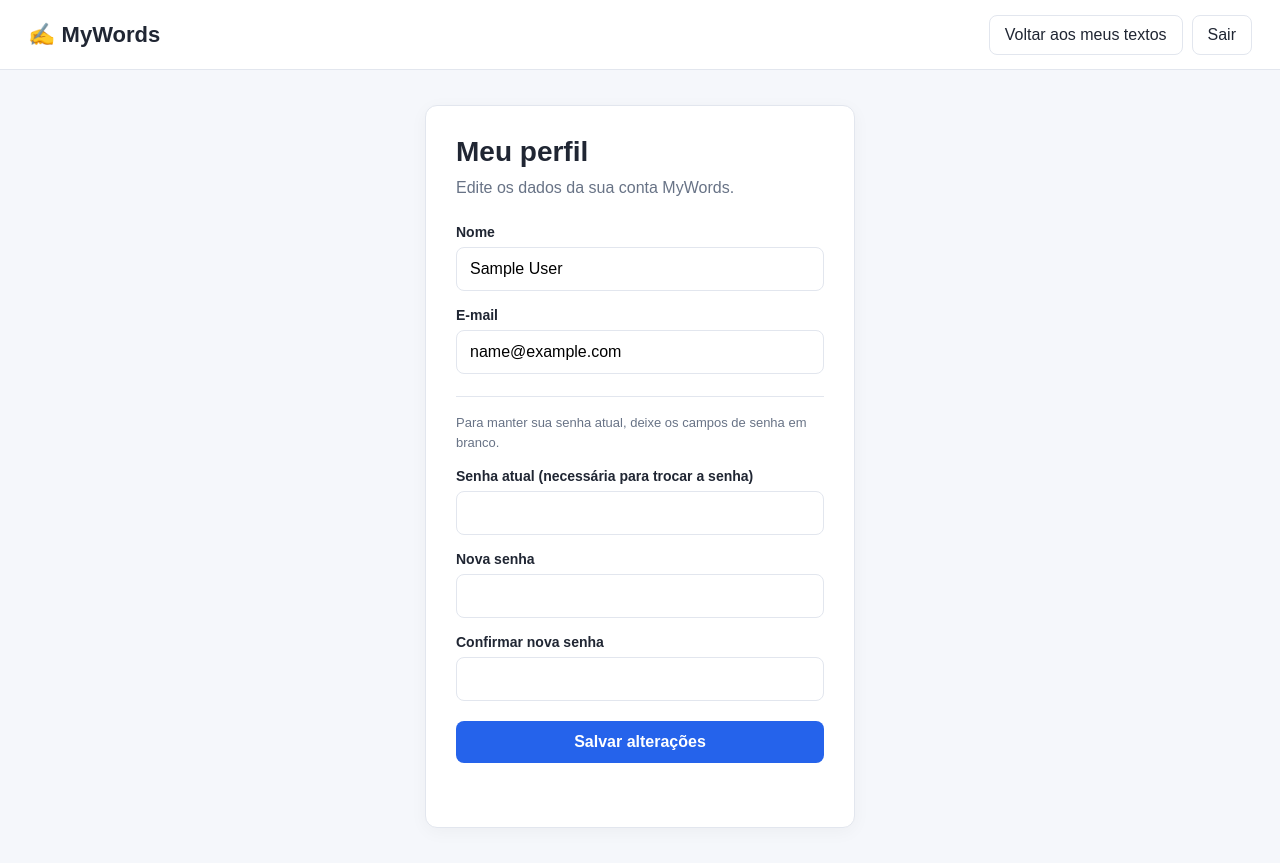
After one commit to 4Dweeble/MyWords-ProjetoSenai, a PHP site: page /views/perfil.php in a window 1280 px wide. The commit adds this page. Run offline with PHP 8.4, Linux system fonts and the light colour scheme; the visitor is signed in with stand-in values (Sample User, id 1).

Commit message:
Add files via upload

```diff
--- a/css/auth.css
+++ b/css/auth.css
@@ -92,3 +92,6 @@ button, a { cursor: pointer; }
 
 .auth-alternativa.esqueci { margin-top: 12px; margin-bottom: 4px; }
 [hidden] { display: none !important; }
+
+.perfil-separador { border: 0; border-top: 1px solid var(--borda); margin: 22px 0 16px; }
+.perfil-aviso { font-size: 13px; margin-bottom: 16px !important; }
--- a/js/auth.js
+++ b/js/auth.js
@@ -15,6 +15,45 @@ async function enviarAuth(dados) {
         throw new Error(resultado.erro || "Não foi possível concluir a operação.");
     }
     return resultado;
+}
+
+const formPerfil = document.getElementById("formPerfil");
+if (formPerfil) {
+    formPerfil.addEventListener("submit", async (evento) => {
+        evento.preventDefault();
+        const nome = document.getElementById("nome").value.trim();
+        const email = document.getElementById("email").value.trim();
+        const senhaAtual = document.getElementById("senhaAtual").value;
+        const novaSenha = document.getElementById("novaSenha").value;
+        const confirmarSenha = document.getElementById("confirmarSenha").value;
+
+        if (novaSenha !== confirmarSenha) {
+            mostrarMensagem("A nova senha e a confirmação não coincidem.");
+            return;
+        }
+        if (novaSenha && novaSenha.length < 6) {
+            mostrarMensagem("A nova senha precisa ter pelo menos 6 caracteres.");
+            return;
+        }
+        if (!novaSenha && (senhaAtual || confirmarSenha)) {
+            mostrarMensagem("Para trocar a senha, preencha a senha atual, a nova senha e a confirmação.");
+            return;
+        }
+
+        const botao = formPerfil.querySelector('button[type="submit"]');
+        botao.disabled = true;
+        try {
+            const resultado = await enviarAuth({ acao: "atualizar_perfil", nome, email, senhaAtual, novaSenha, confirmarSenha });
+            mostrarMensagem(resultado.mensagem || "Cadastro atualizado com sucesso.", true);
+            document.getElementById("senhaAtual").value = "";
+            document.getElementById("novaSenha").value = "";
+            document.getElementById("confirmarSenha").value = "";
+        } catch (erro) {
+            mostrarMensagem(erro.message);
+        } finally {
+            botao.disabled = false;
+        }
+    });
 }
 
 const formCadastro = document.getElementById("formCadastro");
--- a/views/index.php
+++ b/views/index.php
@@ -34,7 +34,7 @@ $nomeUsuario = htmlspecialchars((string) ($_SESSION['usuario_nome'] ?? 'Usuário
             <header class="topbar">
                 <div><div class="status" id="status">Conectando...</div></div>
                 <div class="top-actions">
-                    <span class="usuario-logado"><?= $nomeUsuario ?></span>
+                    <a href="perfil.php" class="btn-secundario" style="text-decoration:none;color:inherit;">👤 Meu perfil</a>
                     <button id="salvar" class="btn-secundario">💾 Salvar</button>
                     <button id="baixar" class="btn-word">📥 Baixar Word</button>
                     <a href="../api/logout.php" class="btn-secundario" style="text-decoration:none;color:inherit;">Sair</a>
--- /dev/null
+++ b/views/perfil.php
@@ -0,0 +1,71 @@
+<?php
+declare(strict_types=1);
+require_once __DIR__ . '/../api/bootstrap.php';
+if (empty($_SESSION['usuario_id'])) {
+    header('Location: login.php');
+    exit;
+}
+$consulta = $pdo->prepare('SELECT nome, email FROM usuarios_lista WHERE id = ? LIMIT 1');
+$consulta->execute([(int) $_SESSION['usuario_id']]);
+$usuario = $consulta->fetch();
+if (!$usuario) {
+    session_destroy();
+    header('Location: login.php');
+    exit;
+}
+$nome = htmlspecialchars((string) $usuario['nome'], ENT_QUOTES, 'UTF-8');
+$email = htmlspecialchars((string) $usuario['email'], ENT_QUOTES, 'UTF-8');
+?>
+<!DOCTYPE html>
+<html lang="pt-BR">
+<head>
+    <meta charset="UTF-8">
+    <meta name="viewport" content="width=device-width, initial-scale=1.0">
+    <title>Meu perfil - MyWords</title>
+    <link rel="stylesheet" href="../css/auth.css">
+</head>
+<body>
+    <div class="auth-app">
+        <header class="auth-topbar">
+            <div class="brand">✍️ <span>MyWords</span></div>
+            <div class="auth-top-actions">
+                <a class="auth-link" href="index.php">Voltar aos meus textos</a>
+                <a class="auth-link" href="../api/logout.php">Sair</a>
+            </div>
+        </header>
+        <main class="auth-main">
+            <section class="auth-card">
+                <h1>Meu perfil</h1>
+                <p class="descricao">Edite os dados da sua conta MyWords.</p>
+                <form id="formPerfil">
+                    <div class="form-group">
+                        <label for="nome">Nome</label>
+                        <input id="nome" name="nome" type="text" maxlength="100" value="<?= $nome ?>" autocomplete="name" required>
+                    </div>
+                    <div class="form-group">
+                        <label for="email">E-mail</label>
+                        <input id="email" name="email" type="email" maxlength="100" value="<?= $email ?>" autocomplete="email" required>
+                    </div>
+                    <hr class="perfil-separador">
+                    <p class="descricao perfil-aviso">Para manter sua senha atual, deixe os campos de senha em branco.</p>
+                    <div class="form-group">
+                        <label for="senhaAtual">Senha atual (necessária para trocar a senha)</label>
+                        <input id="senhaAtual" name="senhaAtual" type="password" autocomplete="current-password">
+                    </div>
+                    <div class="form-group">
+                        <label for="novaSenha">Nova senha</label>
+                        <input id="novaSenha" name="novaSenha" type="password" minlength="6" autocomplete="new-password">
+                    </div>
+                    <div class="form-group">
+                        <label for="confirmarSenha">Confirmar nova senha</label>
+                        <input id="confirmarSenha" name="confirmarSenha" type="password" minlength="6" autocomplete="new-password">
+                    </div>
+                    <button class="btn-auth" type="submit">Salvar alterações</button>
+                    <div id="mensagem" class="auth-mensagem" aria-live="polite"></div>
+                </form>
+            </section>
+        </main>
+    </div>
+    <script src="../js/auth.js"></script>
+</body>
+</html>
```
Also changed, not shown: api/auth.php (+52 -0 lines).
